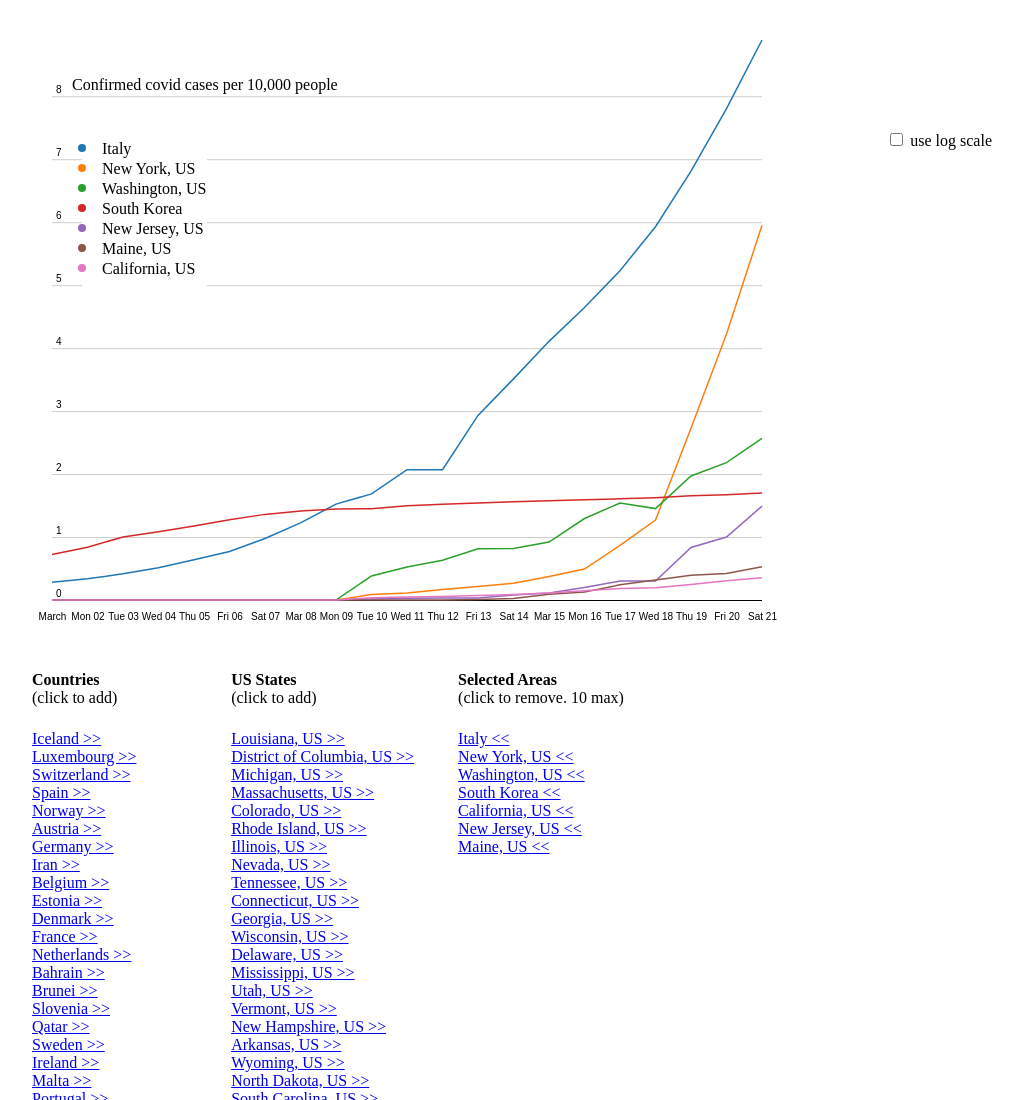
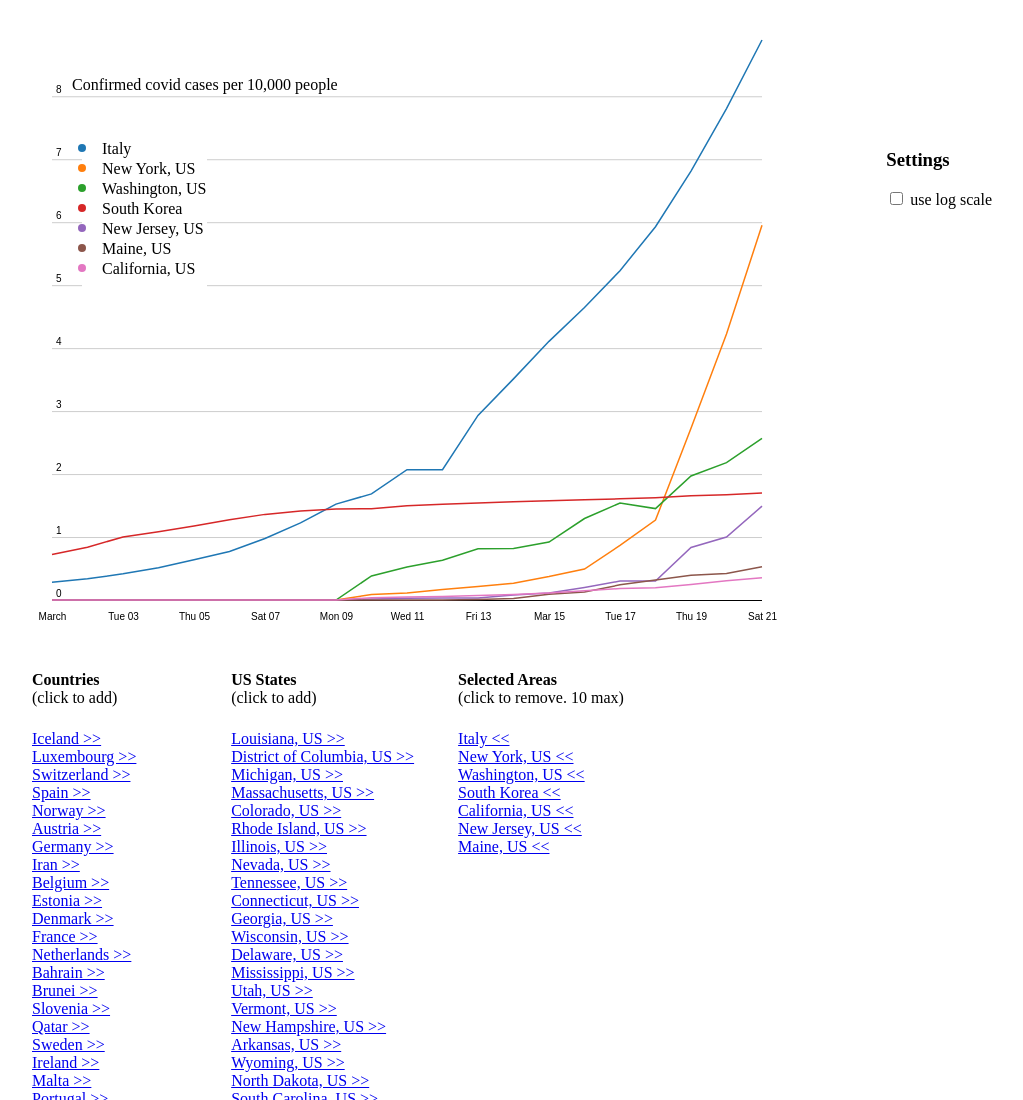
Before and after one commit to llimllib/covidgraph, a plain HTML site: page index.html in a window 1280 px wide. Shown: the top 1100 px of the page, without its empty margins (148-1171 px from the left). Drawn offline with nearby package versions, Linux system fonts and the light colour scheme.

Commit message:
better tick value

```diff
--- a/graph.js
+++ b/graph.js
@@ -193,7 +193,7 @@ graph = () => {
   svg
     .append("g")
     .attr("transform", "translate(0," + (height + 10) + ")")
-    .call(d3.axisBottom(x).ticks(15).tickSizeOuter(0).tickSizeInner(0))
+    .call(d3.axisBottom(x).ticks(8).tickSizeOuter(0).tickSizeInner(0))
     .call((g) => g.select(".domain").remove());
 
   // Add y axis: the # of confirmed cases
--- a/index.html
+++ b/index.html
@@ -44,6 +44,7 @@ article {
   <article>
     <div id="graphContainer">
       <div class="settings">
+        <p><h3>Settings</h3></p>
         <input type="checkbox" id="logscale" name="logscale">
         <label for="logscale">use log scale</label>
       </div>
```
